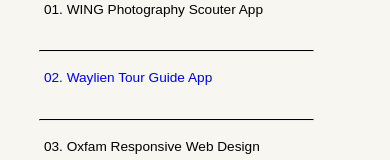
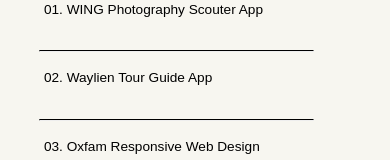
Before and after one commit to karen-nm-nguyen/portfolio, a plain HTML site: page index.html in a window 390 px wide. Shown: the part 653-813 px from the top of the page. Drawn offline with Linux system fonts and the light colour scheme.

Commit message:
colored text links

```diff
--- a/style.css
+++ b/style.css
@@ -619,7 +619,8 @@
 }
 
 #wing a, #waylien a, #oxfam a {
-text-decoration: none
+text-decoration: none;
+color: black;
 }
 
 .mobile_work_container h5 {
```
